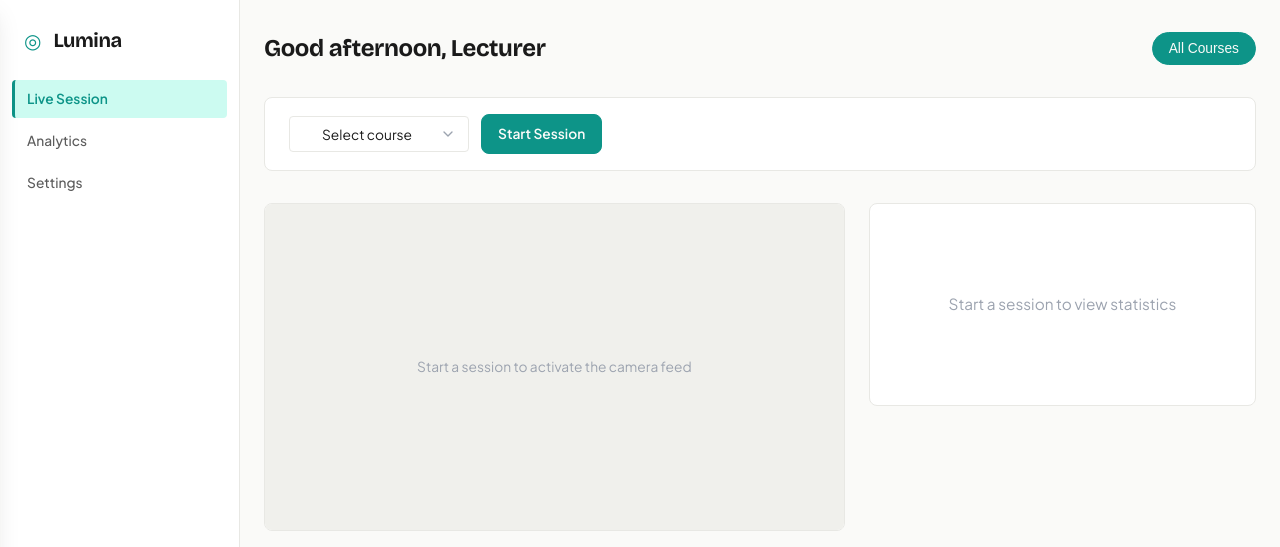
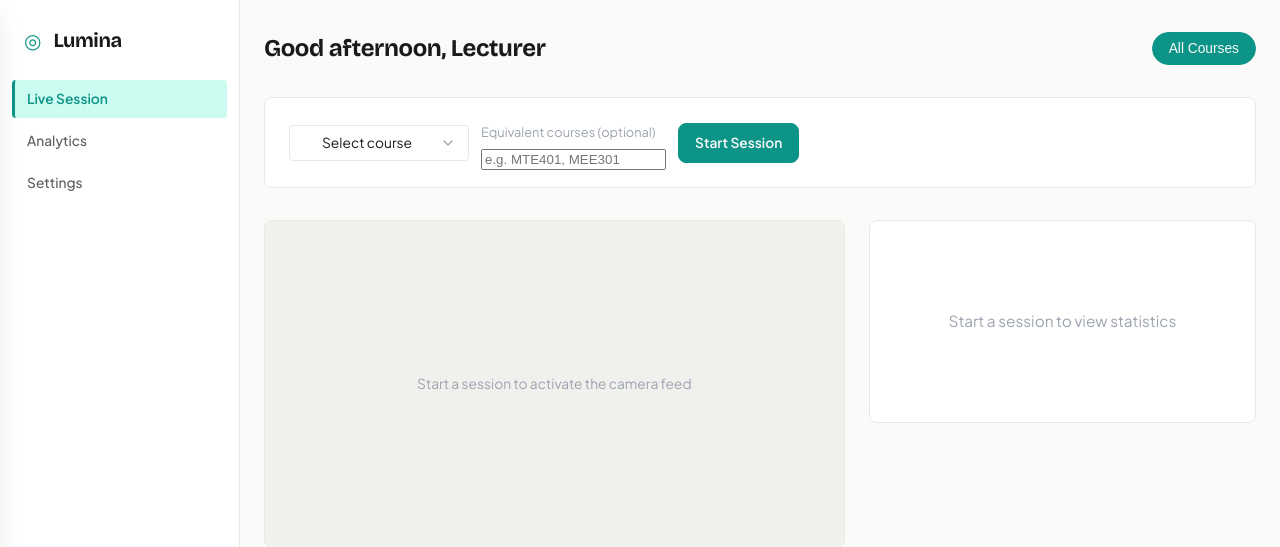
Before and after one commit to Kolade-dotcom/vision_based_attendance_project, a Flask app: page /dashboard/ in a window 1280 px wide. Shown: the top 547 px of the page. Run offline with Flask 3, Linux system fonts and the light colour scheme; the visitor is signed in with stand-in values (Sample User, id 1); data that the repository does not hold is empty; some libraries are stand-ins or nearby versions.

Commit message:
feat: add optional equivalent courses input when starting session
Co-Authored-By: Claude Opus 4.6 <noreply@anthropic.com>

```diff
--- a/static/js/dashboard/session.js
+++ b/static/js/dashboard/session.js
@@ -410,6 +410,12 @@
     dom.stripActive.style.display = "flex";
     dom.activeCourseCode.textContent = escapeHtml(session.course_code || "");
 
+    // Clear and hide equiv input
+    var equivInput = document.getElementById("equiv-courses");
+    if (equivInput) equivInput.value = "";
+    var equivGroup = document.getElementById("equiv-input-group");
+    if (equivGroup) equivGroup.style.display = "none";
+
     // Hide quick start
     var quickStart = document.getElementById("quick-start");
     if (quickStart) quickStart.style.display = "none";
@@ -478,6 +484,10 @@
 
     stopElapsedTimer();
     stopAttendancePolling();
+
+    // Show equiv input again
+    var equivGroup = document.getElementById("equiv-input-group");
+    if (equivGroup) equivGroup.style.display = "block";
 
     // Show quick start again
     if (state.recentCourses && state.recentCourses.length > 0) {
@@ -729,10 +739,16 @@
     dom.btnStart.disabled = true;
     dom.btnStart.textContent = "Starting...";
 
+    var equivInput = document.getElementById("equiv-courses");
+    var equivalentCourses = equivInput ? equivInput.value.trim() : "";
+
     apiFetch("/api/sessions/start", {
       method: "POST",
       headers: { "Content-Type": "application/json" },
-      body: JSON.stringify({ course_code: courseCode }),
+      body: JSON.stringify({
+        course_code: courseCode,
+        equivalent_courses: equivalentCourses || undefined,
+      }),
     })
       .then(function (data) {
         showToast("Session started", "success");
--- a/templates/dashboard/index.html
+++ b/templates/dashboard/index.html
@@ -415,6 +415,15 @@
   .camera-loading.error p {
     color: var(--danger, #ef4444);
   }
+  .equiv-input-group {
+    margin-top: 8px;
+  }
+  .equiv-label {
+    font-size: 0.8rem;
+    color: var(--text-muted);
+    margin-bottom: 4px;
+    display: block;
+  }
 </style>
 
 <!-- Header Bar -->
@@ -436,6 +445,15 @@
   <!-- Inactive state (default) -->
   <div class="session-strip-inactive" id="strip-inactive">
     <div class="session-select" id="session-course-select-container"></div>
+          <div class="equiv-input-group" id="equiv-input-group">
+            <label for="equiv-courses" class="equiv-label">Equivalent courses <span class="text-muted">(optional)</span></label>
+            <input
+              type="text"
+              id="equiv-courses"
+              class="input-field input-sm"
+              placeholder="e.g. MTE401, MEE301"
+            />
+          </div>
     <button type="button" class="btn btn-primary" id="btn-start-session">Start Session</button>
   </div>
   <!-- Active state (hidden by default) -->
```
